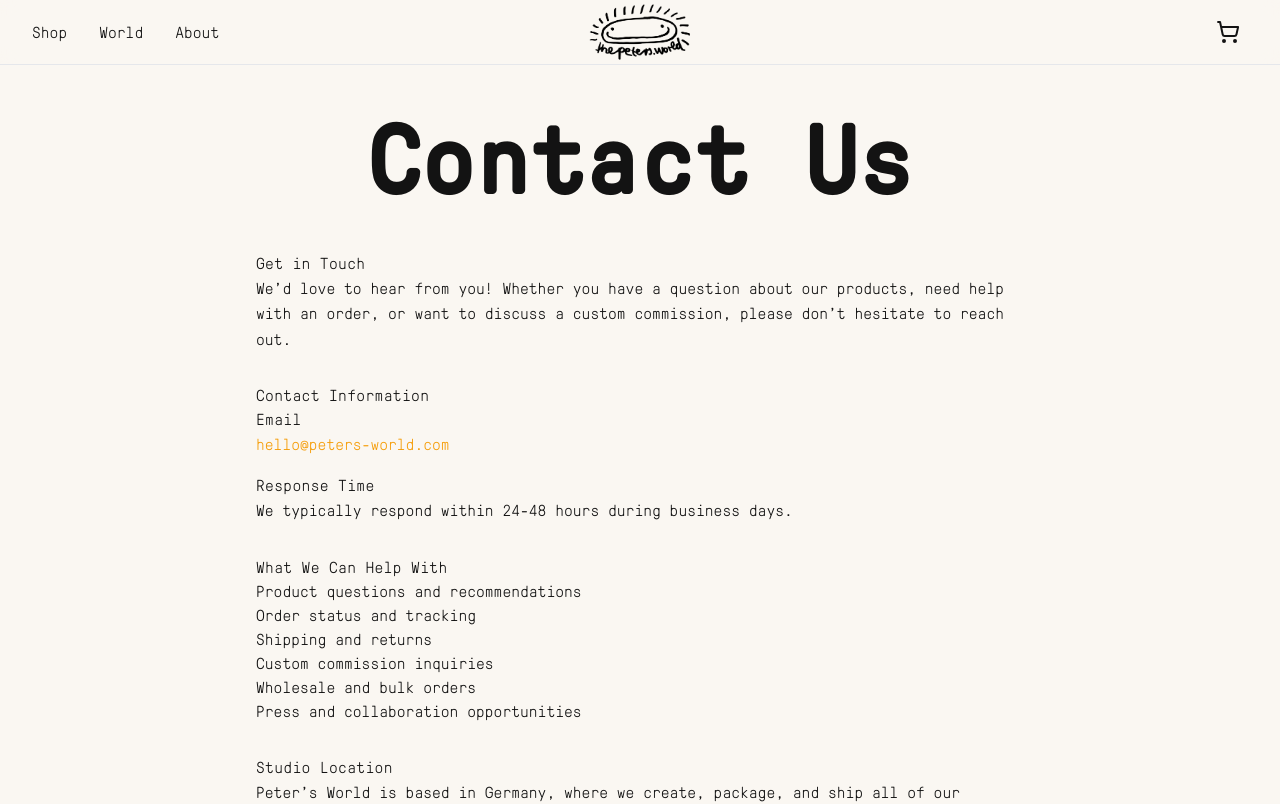
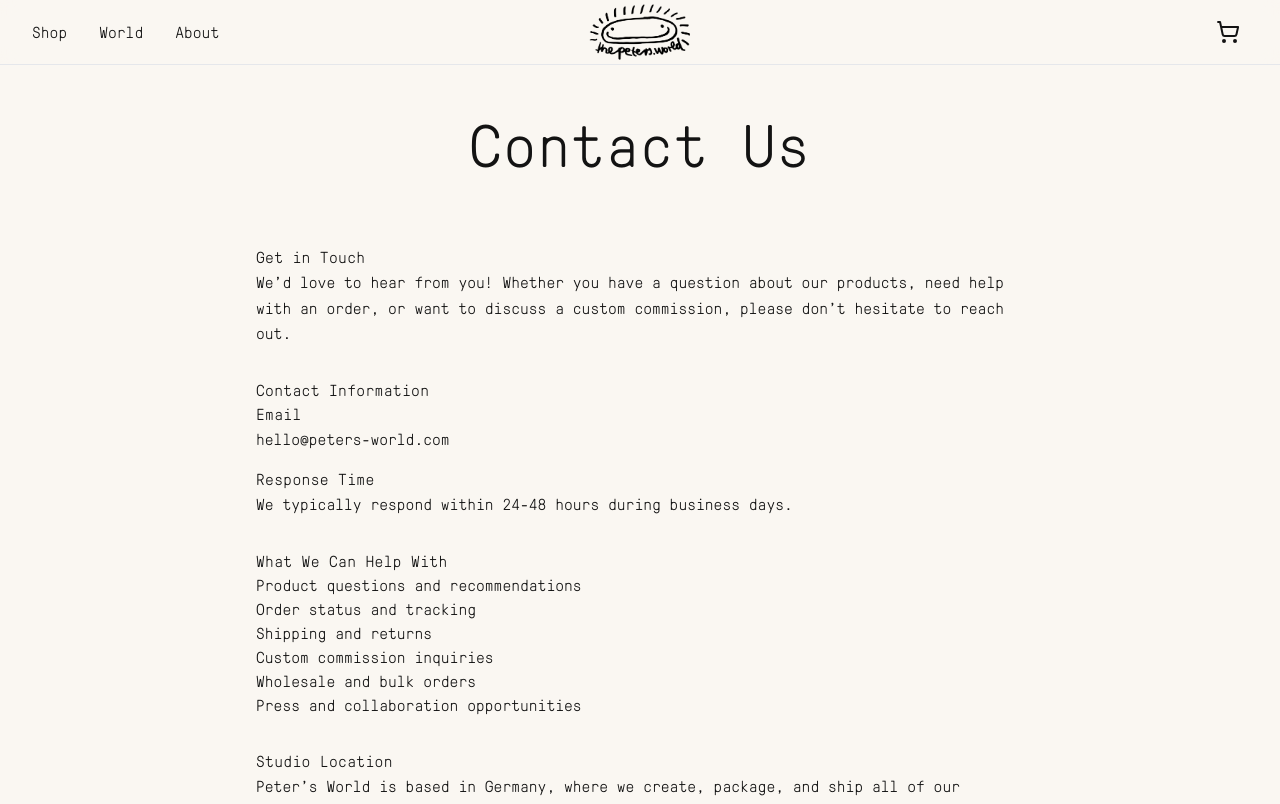
Before and after one commit to marius-jopen/the-peters-world, a Next.js app: page /information/contact in a window 1280 px wide. Shown: the top 804 px of the page. Built offline with nearby package versions, Linux system fonts and the light colour scheme.

Commit message:
Remove all orange colors: update primary to use brand dark color and fix Prose component links

```diff
--- a/app/about/page.tsx
+++ b/app/about/page.tsx
@@ -18,7 +18,7 @@ export default function AboutPage() {
 
       {/* Content */}
       <div className="max-w-3xl mx-auto">
-        <h1 className="text-4xl md:text-6xl font-light text-[#131313] mb-8 text-center tracking-wide animate-in slide-in-from-top-8 duration-700">
+        <h1 className="text-4xl md:text-6xl font-light text-[#131313] mb-8 text-center text-4xl md:text-6xl font-light pb-10 tracking-wide animate-in slide-in-from-top-8 duration-700">
           About Peter&apos;s World
         </h1>
 
--- a/app/information/contact/page.tsx
+++ b/app/information/contact/page.tsx
@@ -6,7 +6,7 @@ export default function ContactPage() {
   return (
     <Container size="md" className="py-12">
       <div className="max-w-3xl mx-auto">
-        <h1 className="text-headline font-bold text-[#131313] mb-8 text-center">
+        <h1 className="text-[#131313] mb-8 text-center text-4xl md:text-6xl font-light pb-10">
           Contact Us
         </h1>
 
--- a/app/information/faq/page.tsx
+++ b/app/information/faq/page.tsx
@@ -57,7 +57,7 @@ export default function FAQPage() {
   return (
     <Container size="md" className="py-12">
       <div className="max-w-3xl mx-auto">
-        <h1 className="text-headline font-bold text-[#131313] mb-8 text-center">
+        <h1 className="text-[#131313] mb-8 text-center text-4xl md:text-6xl font-light pb-10">
           Frequently Asked Questions
         </h1>
 
--- a/app/information/legal/imprint/page.tsx
+++ b/app/information/legal/imprint/page.tsx
@@ -5,7 +5,7 @@ export default function ImprintPage() {
   return (
     <Container size="md" className="py-12">
       <div className="max-w-3xl mx-auto">
-        <h1 className="text-headline font-bold text-[#131313] mb-8 text-center">
+        <h1 className="text-[#131313] mb-8 text-center text-4xl md:text-6xl font-light pb-10">
           Legal Imprint
         </h1>
 
--- a/app/information/legal/privacy/page.tsx
+++ b/app/information/legal/privacy/page.tsx
@@ -5,7 +5,7 @@ export default function PrivacyPage() {
   return (
     <Container size="md" className="py-12">
       <div className="max-w-3xl mx-auto">
-        <h1 className="text-headline font-bold text-[#131313] mb-8 text-center">
+        <h1 className="text-[#131313] mb-8 text-center text-4xl md:text-6xl font-light pb-10">
           Privacy Policy
         </h1>
 
--- a/app/information/page.tsx
+++ b/app/information/page.tsx
@@ -33,7 +33,7 @@ export default function InformationPage() {
   return (
     <Container size="lg" className="py-12">
       <div className="max-w-4xl mx-auto">
-        <h1 className="text-4xl md:text-6xl font-light text-[#131313] mb-8 text-center tracking-wide">
+        <h1 className="text-4xl md:text-6xl font-light text-[#131313] mb-8 text-center text-4xl md:text-6xl font-light pb-10 tracking-wide">
           Information
         </h1>
 
--- a/app/information/shipping-and-returns/page.tsx
+++ b/app/information/shipping-and-returns/page.tsx
@@ -5,7 +5,7 @@ export default function ShippingAndReturnsPage() {
   return (
     <Container size="md" className="py-12">
       <div className="max-w-3xl mx-auto">
-        <h1 className="text-headline font-bold text-[#131313] mb-8 text-center">
+        <h1 className="text-[#131313] mb-8 text-center text-4xl md:text-6xl font-light pb-10">
           Shipping & Returns
         </h1>
 
--- a/app/product/[slug]/page.tsx
+++ b/app/product/[slug]/page.tsx
@@ -323,7 +323,7 @@ export default function ProductPage({ params }: ProductPageProps) {
 
         {/* Related Products Section */}
         <div className="border-t border-gray-200 pt-16">
-          <h2 className="text-3xl font-light text-[#131313] mb-8 text-center">
+          <h2 className="text-3xl font-light text-[#131313] mb-8 text-center text-4xl md:text-6xl font-light pb-10">
             You might also like
           </h2>
           <div className="grid grid-cols-1 md:grid-cols-2 lg:grid-cols-3 gap-12">
--- a/components/Prose.tsx
+++ b/components/Prose.tsx
@@ -13,7 +13,7 @@ export function Prose({ children, className }: ProseProps) {
         'prose prose-lg max-w-none',
         'prose-headings:text-[#131313] prose-headings:font-bold',
         'prose-p:text-gray-600 prose-p:leading-relaxed',
-        'prose-a:text-amber-500 prose-a:no-underline hover:prose-a:underline',
+        'prose-a:text-[#131313] prose-a:no-underline hover:prose-a:underline',
         'prose-strong:text-[#131313] prose-strong:font-semibold',
         'prose-ul:text-gray-600 prose-li:marker:text-gray-400',
         className
--- a/tailwind.config.js
+++ b/tailwind.config.js
@@ -10,8 +10,8 @@ module.exports = {
       colors: {
         background: '#FAF7F2',
         foreground: '#131313',
-        primary: '#F59E0B',
-        'primary-dark': '#D97706',
+        primary: '#131313',
+        'primary-dark': '#000000',
       },
       fontFamily: {
         sans: ['GT Pressura Mono', 'monospace'],
```
